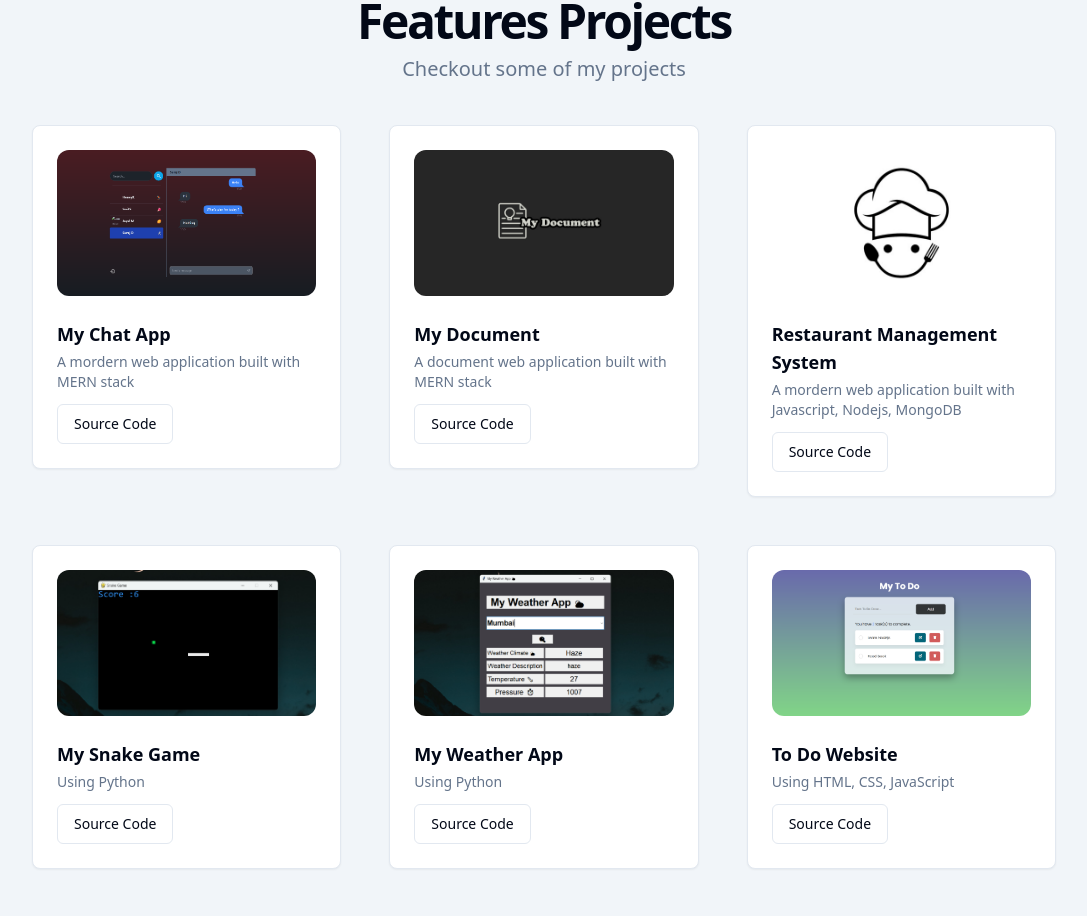
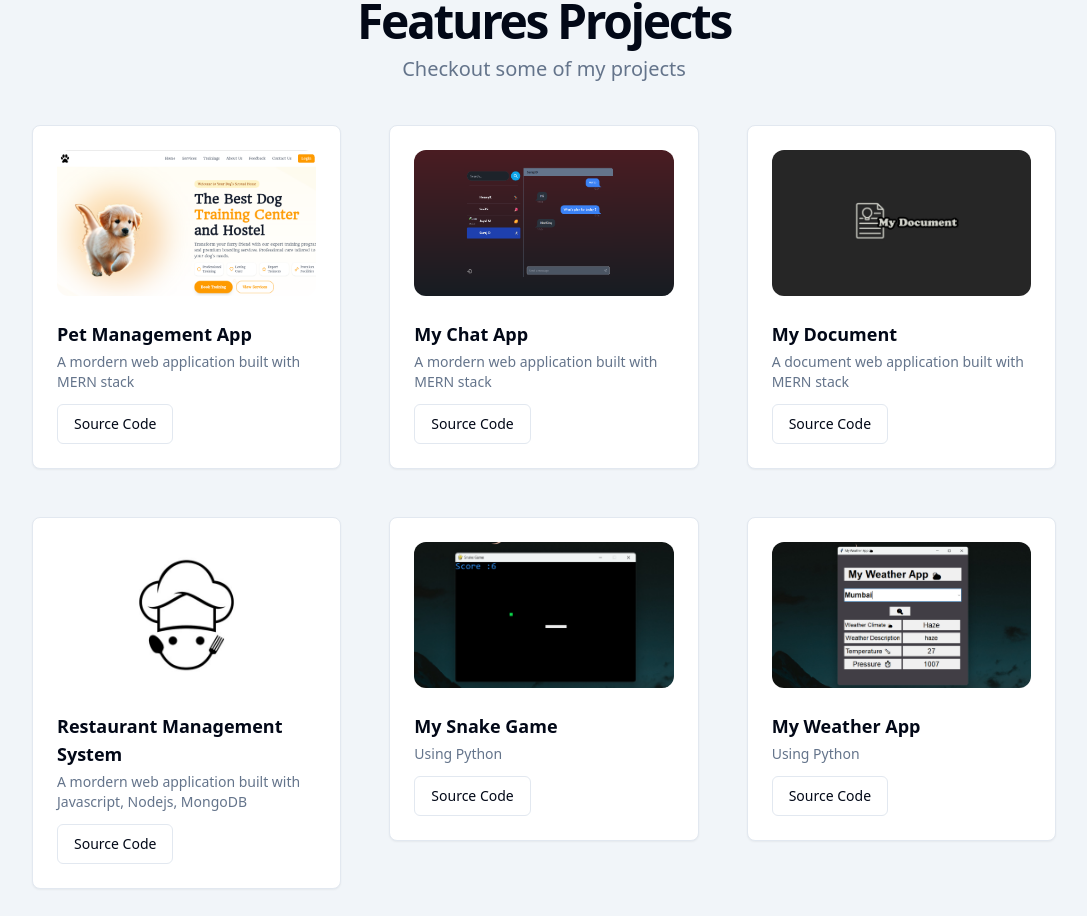
Before and after one commit to surajdudhatra02/Portfolio-react, a React (Vite) app: page / in a window 1280 px wide. Shown: the part 1926-2842 px from the top of the page, without its empty margins (96-1183 px from the left). Built offline with nearby package versions, Linux system fonts and the light colour scheme.

Commit message:
Add Project

```diff
--- a/src/components/ui/global/ProjectSection.jsx
+++ b/src/components/ui/global/ProjectSection.jsx
@@ -17,6 +17,13 @@ const ProjectSection = () => {
         </div>
 
         <div className='mx-auto grid max-w-5xl items-start gap-8 sm:grid-cols-2 md:gap-12 lg:grid-cols-3 mt-10'>
+
+          <ProjectCard
+            imageUrl="project/The Pet Management.png"
+            title="Pet Management App"
+            description="A mordern web application built with MERN stack"
+            url="https://github.com/surajdudhatra02/Pet-Management-App"
+          />
 
           <ProjectCard
             imageUrl="project/My-Chat-App.png"
```
Also changed, not shown: public/project/The Pet Management.png (added).
